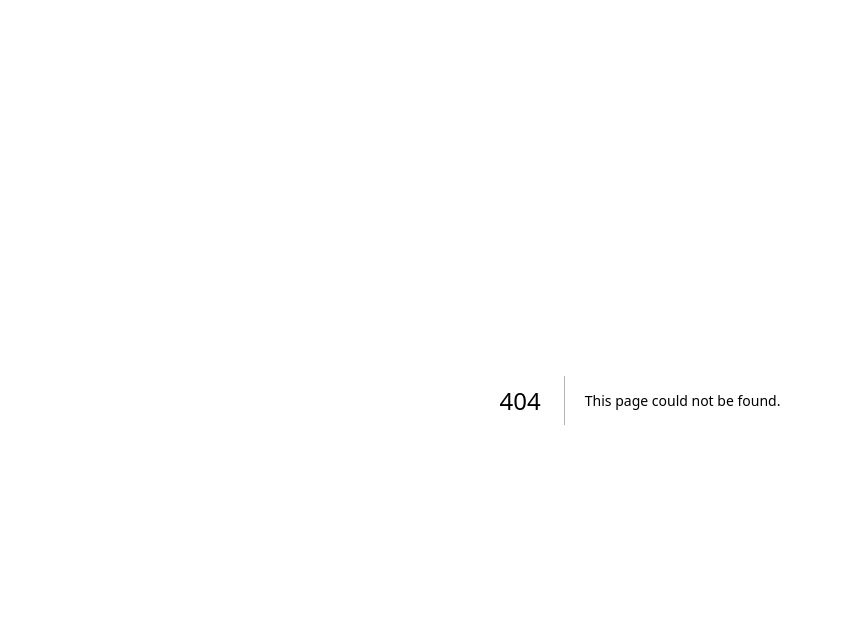
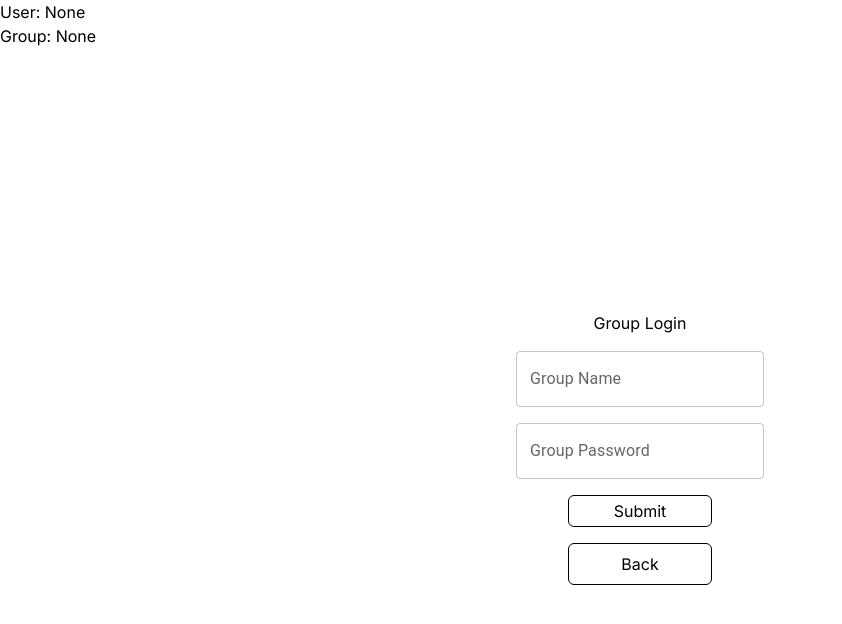
Before and after one commit to EricCui2005/calendshare, a Next.js app: page /landing/login-group in a window 1280 px wide. Before the commit this address had no page. Shown: the top 624 px of the page, without its empty margins (0-842 px from the left). Built offline with nearby package versions, Linux system fonts and the light colour scheme.

Commit message:
Added API endpoint to get group members

```diff
--- a/src/app/MyContext.tsx
+++ b/src/app/MyContext.tsx
@@ -6,10 +6,11 @@ export const MyContext = createContext<any>(null);
 
 // Creating the context provider component
 export const MyContextProvider = ({ children }: { children: ReactNode }) => {
-    const [userId, setUserId] = useState(null);
+    const [userId, setUserId] = useState("None");
+    const [groupId, setGroupId] = useState("None");
 
     return (
-        <MyContext.Provider value={{ userId, setUserId }}>
+        <MyContext.Provider value={{ userId, setUserId, groupId, setGroupId }}>
             {children}
         </MyContext.Provider>
     )
--- /dev/null
+++ b/src/app/api/get-group-members/route.ts
@@ -0,0 +1,28 @@
+import { sql } from '@vercel/postgres';
+import { NextResponse } from 'next/server';
+
+export async function GET(request: any)
+{
+    try {
+
+        // Destructuring groupId
+        const url = new URL(request.url);
+        const groupId = url.searchParams.get('groupId');
+
+
+        // Bad request catching
+        if (!groupId) {
+            return NextResponse.json({error: "Group ID parameter required", status: 400});
+        }
+
+        // Querying and cnostructing response
+        const result = await sql`SELECT p.personId, p.name, p.events
+                                 FROM persons p
+                                 JOIN groupmemberships gm ON p.personId = gm.personId
+                                 WHERE gm.groupid = ${groupId};`;
+
+        return NextResponse.json(result.rows, {status: 200});
+    } catch (error: any) { // Error catching
+        return NextResponse.json({ error: error.message }, { status: 500 });
+    }
+}
--- /dev/null
+++ b/src/app/api/login-group/route.ts
@@ -0,0 +1,28 @@
+import { sql } from '@vercel/postgres';
+import { NextResponse } from 'next/server';
+
+export async function GET(request: any)
+{
+    try {
+
+        // Extracting username and serialized event object from request
+        const url = new URL(request.url);
+        const groupName = url.searchParams.get('groupName');
+        const groupPassword = url.searchParams.get('groupPassword');
+
+        // Bad request catching
+        if (!groupName) {
+            return NextResponse.json({ error: "Group name parameter required", status: 400 });
+        }
+        if (!groupPassword) {
+            return NextResponse.json({ error: "Group password parameter required", status: 400 })
+        }
+
+        // Querying and cnostructing response
+        const result = await sql`SELECT groupid FROM groups WHERE groupname = ${groupName} AND grouppassword = ${groupPassword}`;
+        const groupRow = result.rows[0];
+        return NextResponse.json(groupRow, {status: 200});
+    } catch (error: any) { // Error catching
+        return NextResponse.json({ error: error.message }, { status: 500 });
+    }
+}
--- a/src/app/landing/layout.tsx
+++ b/src/app/landing/layout.tsx
@@ -4,10 +4,12 @@ import { MyContext } from "../MyContext";
 
 export default function LandingLayout({ children }: { children: React.ReactNode }) {
     const { userId } = useContext(MyContext);
+    const { groupId } = useContext(MyContext);
 
     return (
         <>
             <h1>User: {userId}</h1>
+            <h1>Group: {groupId}</h1>
             {children}
         </>
     );
--- /dev/null
+++ b/src/app/landing/login-group/page.tsx
@@ -0,0 +1,62 @@
+'use client'
+import React, { useState, useContext } from "react";
+import Link from "next/link";
+import { TextField } from "@mui/material";
+import { MyContext } from "../../MyContext";
+
+export default function Home(){
+
+    const [formValues, setFormValues] = useState({
+        groupName: null,
+        groupPassword: null
+    });
+
+    const { userId, groupId, setGroupId}  = useContext(MyContext);
+
+    const handleInputChange = (e: any) => {
+
+        // Destructuring
+        const { name, value } = e.target;
+
+        // Setting values
+        setFormValues({
+            ...formValues,
+            [name]: value
+        });
+    };
+
+    const handleFormSubmit = async (e: any) => {
+        e.preventDefault();
+
+        // Constructing request info
+        const url = `../api/login-group?groupName=${formValues.groupName}&groupPassword=${formValues.groupPassword}`;
+        const init = {
+            method: "GET",
+            headers: {
+                "Content-Type": "application/json"
+            },
+        };
+
+        // Hitting the API endpoint
+        const response = await fetch(url, init);
+        const result = await response.json();
+        console.log(result.groupid);
+        setGroupId(result.groupid);
+    }
+
+    return (
+        <>
+            <div className="flex flex-col gap-4 items-center justify-center w-screen h-screen">
+                <h1>Group Login</h1>
+                <form onSubmit={handleFormSubmit} className="flex flex-col gap-4 justify-center items-center">
+                    <TextField name="groupName" value={formValues.groupName} onChange={handleInputChange} id="outlined-basic" label="Group Name" variant="outlined"/>
+                    <TextField name="groupPassword" value={formValues.groupPassword} onChange={handleInputChange} id="outlined-basic" label="Group Password" variant="outlined"/>
+                    <button type="submit" className="border border-black rounded-md w-36 h-8">Submit</button>
+                </form>
+                <Link href="/landing" className="border border-black p-2 rounded-md w-36 text-center w-28">
+                    Back
+                </Link>
+            </div>
+        </>
+    )
+}
--- a/src/app/landing/page.tsx
+++ b/src/app/landing/page.tsx
@@ -13,8 +13,8 @@ export default function Home(){
     return (
         <>
             <div className="flex flex-col gap-4 items-center justify-center w-screen h-screen">
-                <Link href="/calendar" className="border border-black p-2 rounded-md w-36 text-center">
-                    Calendar
+                <Link href="/landing/login-group" className="border border-black p-2 rounded-md w-36 text-center">
+                    Group Login
                 </Link>
                 <Link href="/landing/new-group" className="border border-black p-2 rounded-md w-36 text-center">
                     New Group
@@ -22,6 +22,9 @@ export default function Home(){
                 <Link href="/landing/join-group" className="border border-black p-2 rounded-md w-36 text-center">
                     Join Group
                 </Link>
+                <Link href="/landing/test" className="border border-black p-2 rounded-md w-36 text-center">
+                    Test
+                </Link>
             </div>
         </>
     )
--- /dev/null
+++ b/src/app/landing/test/page.tsx
@@ -0,0 +1,28 @@
+"use client"
+import React, { useState, useContext } from "react";
+import Link from "next/link";
+import { TextField } from "@mui/material";
+import { MyContext } from "../../MyContext";
+
+export default function Home() {
+
+    const { groupId } = useContext(MyContext);
+
+    const getGroupMembers = async () => {
+
+        // Constructing request info
+        const url = `../api/get-group-members?groupId=${groupId}`;
+        const init = {
+            method: "GET",
+        };
+        const result = await fetch(url, init);
+        console.log(result);
+    }
+    return (
+        <>
+            <div className="flex justify-center">
+                <button onClick={() => getGroupMembers()} className="border border-black rounded-md w-64 h-8">Retrieve Group Members</button>
+            </div>
+        </>
+    )
+}
```
